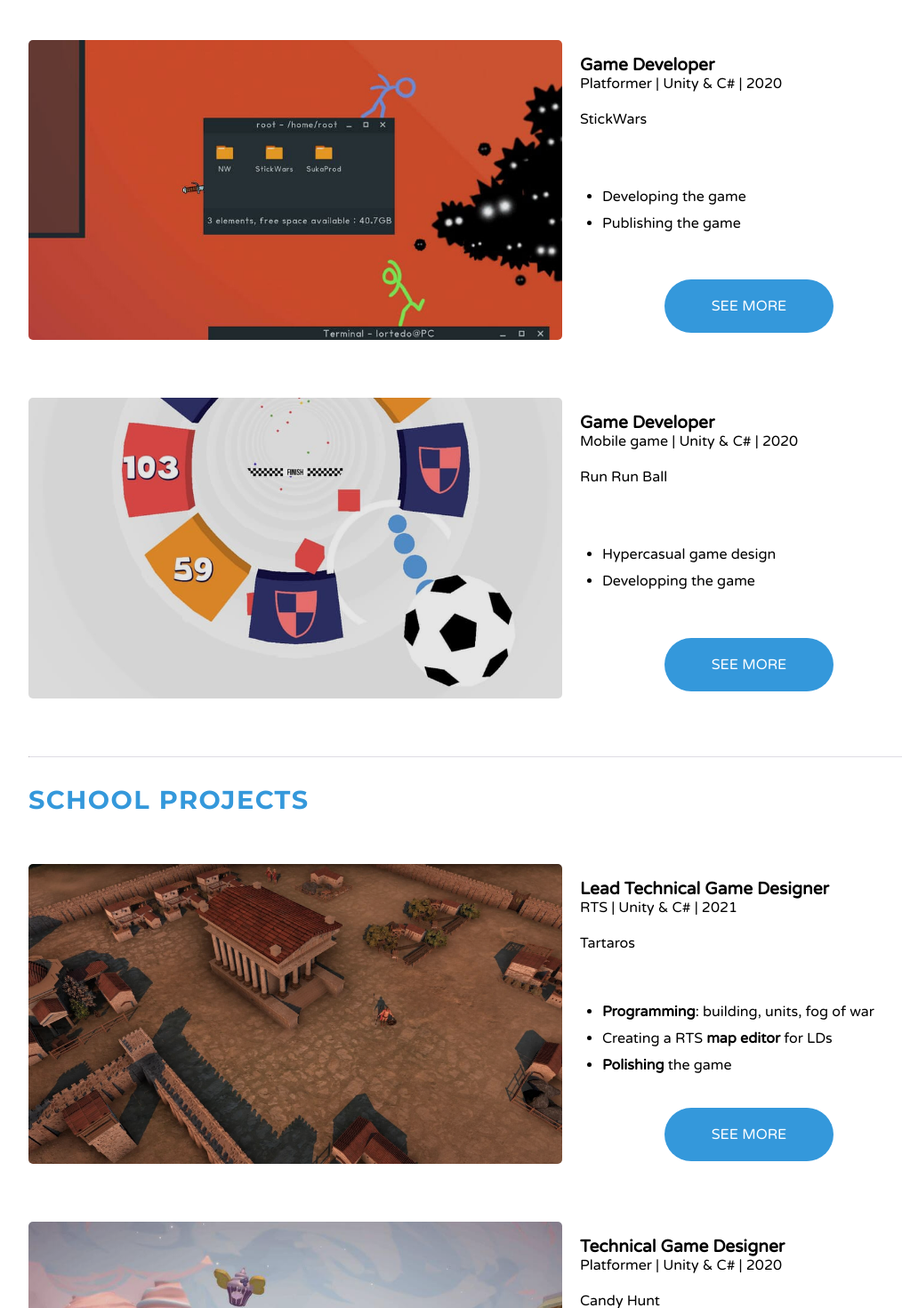
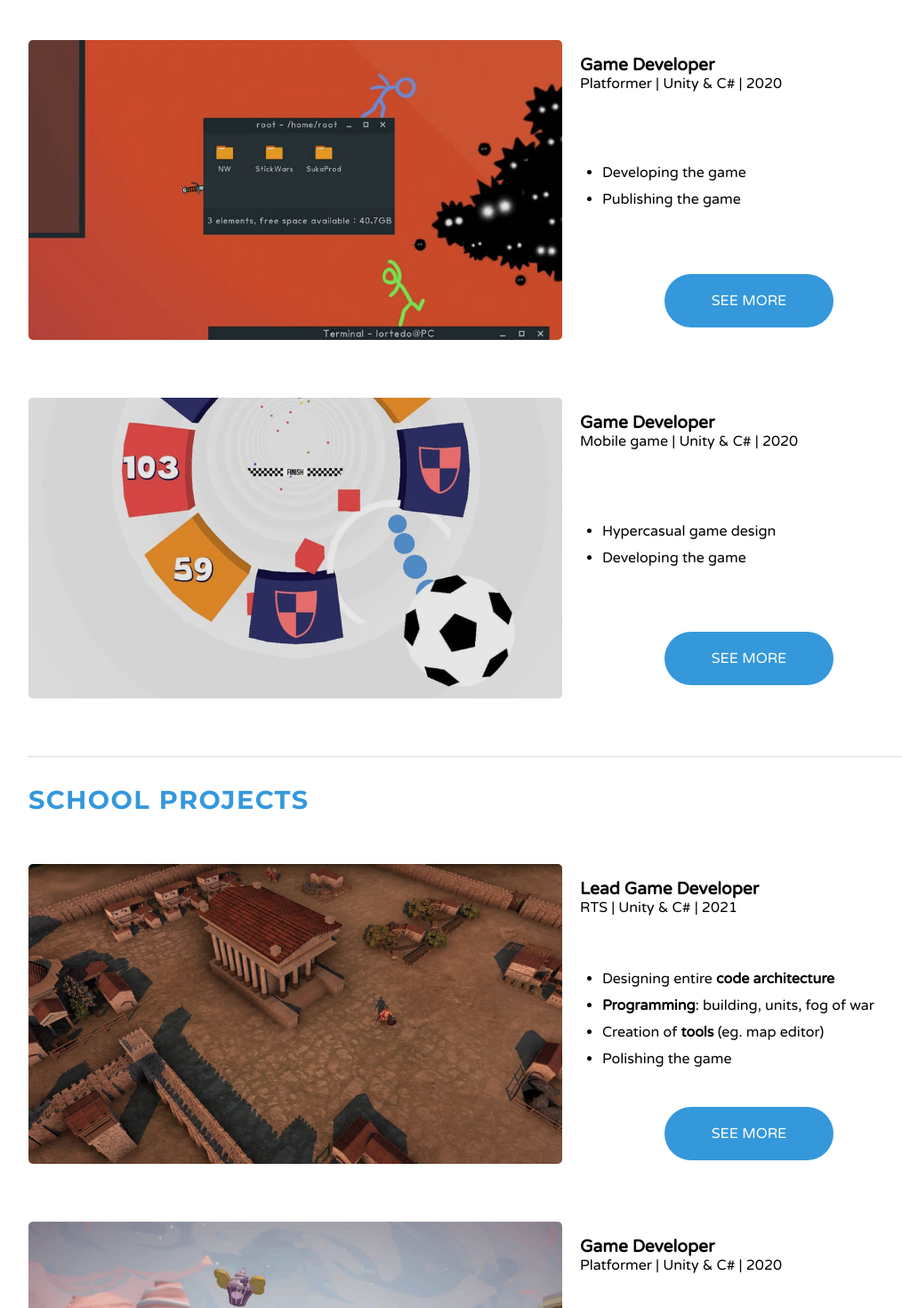
Before and after one commit to Theo-Farnole/my-portfolio-v3, a React (Create React App) app: page / in a window 1280 px wide. Shown: the part 1330-2800 px from the top of the page at 89% size, without its empty margins (108-1122 px from the left). Built offline with nearby package versions, Linux system fonts and the light colour scheme.

Commit message:
REFACTOR extract project-overview in home to component

```diff
--- /dev/null
+++ b/src/components/project-overview.tsx
@@ -0,0 +1,43 @@
+import React from "react";
+
+type Props = {
+    link: string;
+    imgPath: string;
+    jobTitle: string;
+    subtitle1?: string;
+    subtitle2?: string;
+    bulletsPoints: (JSX.Element | string)[],
+    openInNewPage?: boolean
+    buttonLabel?: string
+}
+
+const ProjectOverview = (props: Props) => {
+
+    const linkProps = props.openInNewPage ? { target: "_blank", rel: "noreferrer" } : {};
+
+    return <section className="project-overview">
+        <div className="project-overview-content">
+            <a className="project-overview-thumbnail" href={props.link} {...linkProps}>
+                <img style={{ "objectPosition": "100% 100%" }} src={props.imgPath} alt="" />
+            </a>
+
+            <p>
+                <strong className="job-title">{props.jobTitle}</strong><br />
+                {props.subtitle1}<br />
+                {props.subtitle2}
+            </p>
+
+            <ul>
+                {props.bulletsPoints.map((bulletPoint) => {
+                    return <li>{bulletPoint}</li>
+                })}
+            </ul>
+
+            <a className="button" href={props.link} {...linkProps}>
+                {props.buttonLabel ?? "SEE MORE"}
+            </a>
+        </div>
+    </section>
+};
+
+export default ProjectOverview;
--- a/src/pages/home.tsx
+++ b/src/pages/home.tsx
@@ -1,5 +1,6 @@
 import React from "react";
 import DownloadResumeButton from "../components/download-resume-button";
+import ProjectOverview from "../components/project-overview";
 
 const Home = () => {
     return <>
@@ -31,181 +32,101 @@ const Home = () => {
 
             <h1 id="professional-xp">PROFESSIONAL EXPERIENCE</h1>
 
-            <section className="project-overview">
+            <ProjectOverview
+                link="/gameleon-experience"
+                imgPath="/img/gameleon-experience/page_cover.webp"
+                jobTitle="Game Developer Internship"
+                subtitle1="8 months | Unity & C# | 2020-2021"
+                bulletsPoints={[
+                    <><b>Tools</b> creation</>,
+                    <>Improving programming knowledge</>,
+                    <><b>UI</b>: wireframing, programming, implementation</>,
+                ]}
+            />
 
-                <div className="project-overview-content">
-                    <a className="project-overview-thumbnail" href="gameleon-experience.php">
-                        <img src="img/gameleon-experience/page_cover.webp" alt="" />
-                    </a>
-
-                    <p>
-                        <strong className="job-title">Game Developer Internship</strong><br />
-                        8 months | 2020-2021<br />
-                        Unity & C#
-                    </p>
-
-                    <ul>
-                        <li><b>Tools</b> creation</li>
-                        <li>Improving programming knowledge</li>
-                        <li><b>UI</b>: wireframing, programming, implementation</li>
-                    </ul>
-
-                    <a className="button" href="gameleon-experience">
-                        SEE MORE
-                    </a>
-                </div>
-            </section>
 
             <hr />
 
             <h1>PERSONAL PUBLISHED PROJECT 🥳</h1>
 
-            <section className="project-overview">
-                <div className="project-overview-content">
-                    <a className="project-overview-thumbnail" href="stickwars.php">
-                        <img style={{ "objectPosition": "100% 100%" }} src="img/stickwars/homepage.jpg" alt="" />
-                    </a>
+            <ProjectOverview
+                link="/stickwars"
+                imgPath="/img/stickwars/homepage.jpg"
+                jobTitle="Game Developer"
+                subtitle1="Platformer | Unity & C# | 2020"
+                bulletsPoints={[
+                    "Developing the game",
+                    "Publishing the game"
+                ]}
+            />
 
-                    <p>
-                        <strong className="job-title">Game Developer</strong><br />
-                        Platformer | Unity & C# | 2020<br />
-                        <br />
-                        StickWars
-                    </p>
-
-                    <ul>
-                        <li>Developing the game</li>
-                        <li>Publishing the game</li>
-                    </ul>
-
-                    <a className="button" href="stickwars">
-                        SEE MORE
-                    </a>
-                </div>
-            </section>
-
-            <section className="project-overview">
-                <div className="project-overview-content">
-                    <a className="project-overview-thumbnail" href="runrunball.php">
-                        <img style={{ "objectPosition": "100% 100%" }} src="img/runrunball/homepage.jpg" alt="" />
-                    </a>
-
-                    <p>
-                        <strong className="job-title">Game Developer</strong><br />
-                        Mobile game | Unity & C# | 2020<br />
-                        <br />
-                        Run Run Ball
-                    </p>
-
-                    <ul>
-                        <li>Hypercasual game design</li>
-                        <li>Developping the game</li>
-                    </ul>
-
-                    <a className="button" href="runrunball">
-                        SEE MORE
-                    </a>
-                </div>
-            </section>
+            <ProjectOverview
+                link="runrunrunball"
+                imgPath="img/runrunball/homepage.jpg"
+                jobTitle="Game Developer"
+                subtitle1="Mobile game | Unity & C# | 2020"
+                bulletsPoints={[
+                    "Hypercasual game design",
+                    "Developing the game",
+                ]}
+            />
 
             <hr />
 
             <h1>SCHOOL PROJECTS</h1>
 
-            <section className="project-overview">
-                <div className="project-overview-content">
-                    <a className="project-overview-thumbnail" href="tartaros.php">
-                        <img src="img/tartaros/homepage.jpg" alt="" />
-                    </a>
+            <ProjectOverview
+                link="tartaros"
+                imgPath="img/tartaros/homepage.jpg"
+                jobTitle="Lead Game Developer"
+                subtitle1="RTS | Unity & C# | 2021"
+                bulletsPoints={[
+                    <>Designing entire <b>code architecture</b></>,
+                    <><b>Programming</b>: building, units, fog of war</>,
+                    <>Creation of <b>tools</b> (eg. map editor)</>,
+                    <>Polishing the game</>,
+                ]}
+            />
 
-                    <p>
-                        <strong className="job-title">Lead Technical Game Designer</strong><br />
-                        RTS | Unity & C# | 2021<br />
-                        <br />
-                        Tartaros<br />
-                    </p>
+            <ProjectOverview
+                link="candyhunt"
+                imgPath="img/candyhunt/homepage.jpg"
+                jobTitle="Game Developer"
+                subtitle1="Platformer | Unity & C# | 2020"
+                bulletsPoints={[
+                    <>Programming enemies' <strong>IA</strong></>,
+                    <><strong>Unity Editor</strong>: improving level designer's workflow</>
+                ]}
 
-                    <ul>
-                        <li><b>Programming</b>: building, units, fog of war</li>
-                        <li>Creating a RTS <b>map editor</b> for LDs</li>
-                        <li><b>Polishing</b> the game</li>
-                    </ul>
-
-                    <a className="button" href="tartaros">
-                        SEE MORE
-                    </a>
-                </div>
-            </section>
-
-            <section className="project-overview">
-                <div className="project-overview-content">
-                    <a className="project-overview-thumbnail" href="candyhunt.php">
-                        <img src="img/candyhunt/homepage.jpg" alt="" />
-                    </a>
-
-                    <p>
-                        <strong className="job-title">Technical Game Designer</strong><br />
-                        Platformer | Unity & C# | 2020<br />
-                        <br />
-                        Candy Hunt<br />
-                    </p>
-
-                    <ul>
-                        <li>Programming enemies' <strong>IA</strong></li>
-                        <li><strong>Unity Editor</strong>: improving level designer's workflow</li>
-                    </ul>
-
-                    <a className="button" href="candyhunt">
-                        SEE MORE
-                    </a>
-                </div>
-            </section>
+            />
 
             <hr />
 
             <h1>SOME ARTICLES I WROTE</h1>
 
-            <section className="project-overview">
-                <div className="project-overview-content">
-                    <a className="project-overview-thumbnail" href="https://www.linkedin.com/pulse/how-make-gesture-recognition-virtual-reality-th%C3%A9o-farnole-/" target="_blank" rel="noreferrer">
-                        <img src="img/homepage-thumbnails/gesture_recognition.jpg" alt="" />
-                    </a>
-
-                    <p>
-                        <strong className="job-title">How to make gesture recognition in virtual reality?</strong><br />
-                    </p>
-
-                    <ul>
-                        <li>Resolving user's micro handshakes</li>
-                    </ul>
-
-                    <a className="button" href="https://www.linkedin.com/pulse/how-make-gesture-recognition-virtual-reality-th%C3%A9o-farnole-/" target="_blank" rel="noreferrer">
-                        READ
-                    </a>
-                </div>
-            </section>
-
-            <section className="project-overview">
-                <div className="project-overview-content">
-                    <a className="project-overview-thumbnail" href="https://www.linkedin.com/pulse/how-speed-up-development-your-games-th%25C3%25A9o-farnole-/" target="_blank" rel="noreferrer" >
-                        <img src="img/homepage-thumbnails/tight_coupling.jpg" alt="" />
-                    </a>
-
-                    <p>
-                        <strong className="job-title">How to speed up development of your games?</strong><br />
-                    </p>
-
-                    <ul>
-                        <li>Loose vs Tight coupling notions</li>
-                        <li>Observer design pattern</li>
-                    </ul>
+            <ProjectOverview
+                link="https://www.linkedin.com/pulse/how-make-gesture-recognition-virtual-reality-th%C3%A9o-farnole-/"
+                imgPath="img/homepage-thumbnails/gesture_recognition.jpg"
+                jobTitle="How to make gesture recognition in virtual reality?"
+                bulletsPoints={[
+                    <>Resolving user's micro handshakes</>
+                ]}
+                openInNewPage={true}
+                buttonLabel="READ"
+            />
 
 
-                    <a className="button" href="https://www.linkedin.com/pulse/how-speed-up-development-your-games-th%25C3%25A9o-farnole-/" target="_blank" rel="noreferrer">
-                        READ
-                    </a>
-                </div>
-            </section>
+            <ProjectOverview
+                link="https://www.linkedin.com/pulse/how-speed-up-development-your-games-th%25C3%25A9o-farnole-/"
+                imgPath="img/homepage-thumbnails/tight_coupling.jpg"
+                jobTitle="How to speed up development of your games?"
+                bulletsPoints={[
+                    <>Loose vs Tight coupling notions</>,
+                    <>Observer design pattern</>
+                ]}
+                openInNewPage={true}
+                buttonLabel="READ"
+            />
         </div>
     </>;
 }
```
